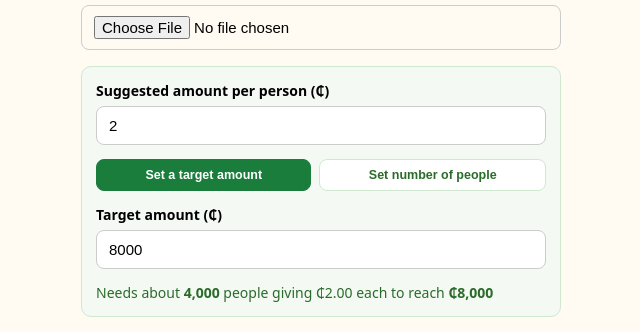
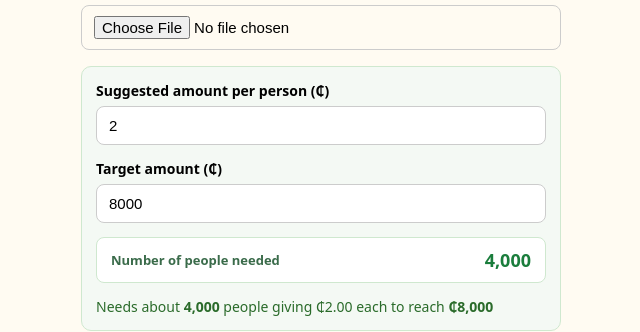
Before and after one commit to yhuuuugr/VidFund, a Next.js app: page /create in a window 1280 px wide. Shown: the part 478-810 px from the top of the page, without its empty margins (319-959 px from the left). Built offline with nearby package versions, Linux system fonts and the light colour scheme; no server answers.

Commit message:
Simplify goal inputs: suggested amount and target amount are the only inputs, number of people is always auto-calculated

```diff
--- a/app/create/page.js
+++ b/app/create/page.js
@@ -34,10 +34,7 @@ export default function CreateCampaign() {
   const [category, setCategory] = useState('emergency');
   const [videoFile, setVideoFile] = useState(null);
   const [suggestedAmount, setSuggestedAmount] = useState(2);
-
-  const [goalMode, setGoalMode] = useState('amount'); // 'amount' | 'people'
   const [targetAmount, setTargetAmount] = useState(8000);
-  const [targetPeople, setTargetPeople] = useState(4000);
 
   const [creatorName, setCreatorName] = useState('');
   const [momoNumber, setMomoNumber] = useState('');
@@ -56,17 +53,15 @@ export default function CreateCampaign() {
   const [error, setError] = useState('');
 
   const suggested = Number(suggestedAmount) || 0;
+  const target = Number(targetAmount) || 0;
 
+  // Number of people is always the calculated result — never a separate
+  // manual input — so it stays in sync automatically whenever either the
+  // suggested amount or the target amount changes.
   const derivedPeople = useMemo(() => {
-    if (goalMode === 'people') return Number(targetPeople) || 0;
     if (!suggested) return 0;
-    return Math.ceil((Number(targetAmount) || 0) / suggested);
-  }, [goalMode, targetPeople, targetAmount, suggested]);
-
-  const derivedTotal = useMemo(() => {
-    if (goalMode === 'amount') return Number(targetAmount) || 0;
-    return suggested * (Number(targetPeople) || 0);
-  }, [goalMode, targetAmount, targetPeople, suggested]);
+    return Math.ceil(target / suggested);
+  }, [target, suggested]);
 
   // Starts a fresh resumable upload for a newly-selected file. Returns the
   // promise handleSubmit can await if the upload is still running when the
@@ -303,24 +298,6 @@ export default function CreateCampaign() {
             />
           </label>
 
-          <div style={styles.toggleRow}>
-            <button
-              type="button"
-              onClick={() => setGoalMode('amount')}
-              style={{ ...styles.toggleBtn, ...(goalMode === 'amount' ? styles.toggleBtnActive : {}) }}
-            >
-              Set a target amount
-            </button>
-            <button
-              type="button"
-              onClick={() => setGoalMode('people')}
-              style={{ ...styles.toggleBtn, ...(goalMode === 'people' ? styles.toggleBtnActive : {}) }}
-            >
-              Set number of people
-            </button>
-          </div>
-
-          {goalMode === 'amount' ? (
           <label style={styles.label}>
             Target amount (₵)
             <input
@@ -332,26 +309,14 @@ export default function CreateCampaign() {
               required
             />
           </label>
-          ) : (
-            <label style={styles.label}>
-              How many people
-              <input
-                style={styles.input}
-                type="number"
-                min="1"
-                value={targetPeople}
-                onChange={(e) => setTargetPeople(e.target.value)}
-                required
-              />
-            </label>
-          )}
+
+          <div style={styles.peopleDisplay}>
+            <span style={styles.peopleLabel}>Number of people needed</span>
+            <span style={styles.peopleValue}>{derivedPeople.toLocaleString()}</span>
+          </div>
 
           <p style={styles.calcNote}>
-            {goalMode === 'amount' ? (
-              <>Needs about <strong>{derivedPeople.toLocaleString()}</strong> people giving ₵{suggested.toFixed(2)} each to reach <strong>₵{derivedTotal.toLocaleString()}</strong></>
-            ) : (
-              <>Small money combines to be big: ₵{suggested.toFixed(2)} × {derivedPeople.toLocaleString()} people = <strong>₵{derivedTotal.toLocaleString()}</strong></>
-            )}
+            Needs about <strong>{derivedPeople.toLocaleString()}</strong> people giving ₵{suggested.toFixed(2)} each to reach <strong>₵{target.toLocaleString()}</strong>
           </p>
         </div>
 
@@ -442,20 +407,17 @@ const styles = {
   progressBarBg: { background: '#eee', borderRadius: 999, height: 8, overflow: 'hidden' },
   progressBarFill: { background: '#1a7d3c', height: '100%', transition: 'width 0.2s' },
   calcBox: { background: '#f4f9f4', border: '1px solid #cfe8cf', borderRadius: 10, padding: 14, display: 'flex', flexDirection: 'column', gap: 14 },
-  toggleRow: { display: 'flex', gap: 8, flexWrap: 'wrap' },
-  toggleBtn: {
-    flex: '1 1 auto',
-    padding: '8px 10px',
+  peopleDisplay: {
+    display: 'flex',
+    justifyContent: 'space-between',
+    alignItems: 'center',
+    background: '#fff',
+    border: '1px solid #cfe8cf',
     borderRadius: 8,
-    border: '1px solid #cfe8cf',
-    background: '#fff',
-    fontSize: 12.5,
-    fontWeight: 600,
-    color: '#2a6b2a',
-    cursor: 'pointer',
-    whiteSpace: 'nowrap',
+    padding: '10px 14px',
   },
-  toggleBtnActive: { background: '#1a7d3c', color: '#fff', borderColor: '#1a7d3c' },
+  peopleLabel: { fontSize: 13, color: '#3a6b4a', fontWeight: 600 },
+  peopleValue: { fontSize: 18, color: '#1a7d3c', fontWeight: 700 },
   calcNote: { fontSize: 14, color: '#2a6b2a', margin: 0 },
   error: { color: '#c0392b', fontSize: 14 },
   submitBtn: {
```
Lines whose indentation alone changed are shown as unchanged.
